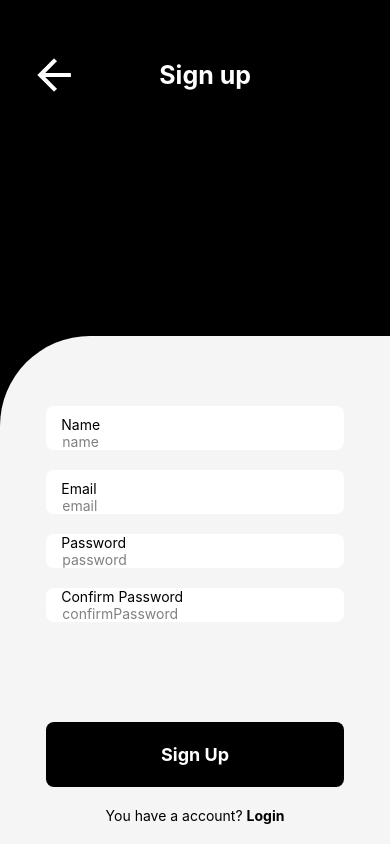
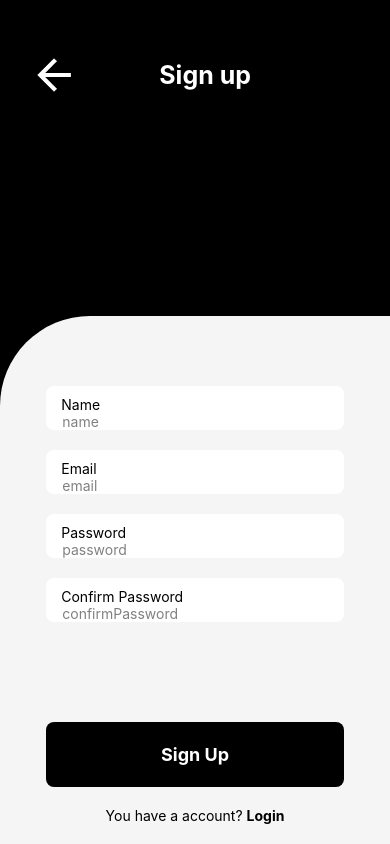
Before and after one commit to AnanduVijay/Auth, a React Native app: screen /Signin in a window 390 px wide. Built offline with nearby package versions, Linux system fonts and the light colour scheme.

Commit message:
signin input field updated

```diff
--- a/src/screens/SignupScreen.js
+++ b/src/screens/SignupScreen.js
@@ -61,7 +61,7 @@ const LoginScreen = () => {
             />
           </View>
           <View style={styles.input}>
-            <Text style={{color: 'black'}}>Password</Text>
+            <Text style={{color: 'black', paddingTop: 10}}>Password</Text>
             <TextInput
               style={{color: 'grey', paddingLeft: 1}}
               placeholder="password"
@@ -72,7 +72,9 @@ const LoginScreen = () => {
             />
           </View>
           <View style={styles.input}>
-            <Text style={{color: 'black'}}>Confirm Password</Text>
+            <Text style={{color: 'black', paddingTop: 10}}>
+              Confirm Password
+            </Text>
             <TextInput
               style={{color: 'grey', paddingLeft: 1}}
               placeholder="confirmPassword"
```
